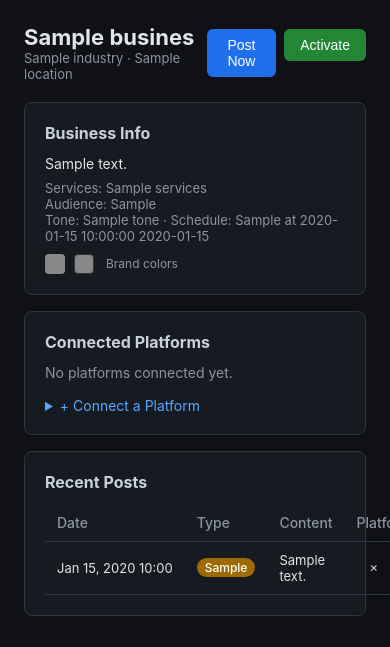
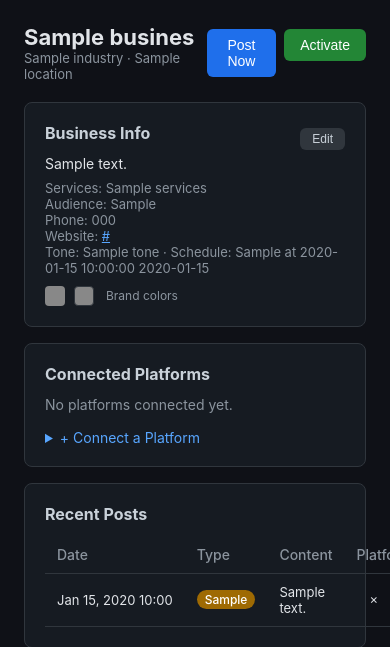
Before and after one commit to rickyisanerd/socialautopost, a FastAPI app: template app/templates/dashboard/business.html in a window 390 px wide; the page is wider, and only the part inside the window is pictured. Shown: the part 65-712 px from the top of that part. Run offline with FastAPI, Linux system fonts and the light colour scheme; the template is opened without the code that fills it: most values are stand-ins (such as "Sample title", 1, 10 or a date in 2020).

Commit message:
Add business edit form and show phone/website on dashboard
- New POST /api/businesses/{id}/edit endpoint for updating all business fields
- Business detail page now displays phone and website in Business Info section
- Inline edit form toggles on the detail page with all fields pre-populated

Co-Authored-By: Claude Opus 4.6 <noreply@anthropic.com>

```diff
--- a/app/templates/dashboard/business.html
+++ b/app/templates/dashboard/business.html
@@ -22,16 +22,114 @@
 
 <!-- Business Info -->
 <div class="card">
+    <div style="display: flex; justify-content: space-between; align-items: center;">
         <h2>Business Info</h2>
+        <button class="btn btn-secondary" style="padding: 4px 12px; font-size: 12px;" onclick="document.getElementById('edit-form').style.display = document.getElementById('edit-form').style.display === 'none' ? 'block' : 'none'; document.getElementById('info-display').style.display = document.getElementById('info-display').style.display === 'none' ? 'block' : 'none';">Edit</button>
+    </div>
+
+    <div id="info-display">
         <p style="font-size: 14px; margin-bottom: 8px;">{{ business.description }}</p>
         <p style="font-size: 13px; color: #8b949e;">Services: {{ business.services or 'Not specified' }}</p>
         <p style="font-size: 13px; color: #8b949e;">Audience: {{ business.target_audience or 'Not specified' }}</p>
+        {% if business.phone %}
+        <p style="font-size: 13px; color: #8b949e;">Phone: {{ business.phone }}</p>
+        {% endif %}
+        {% if business.website_url %}
+        <p style="font-size: 13px; color: #8b949e;">Website: <a href="{{ business.website_url }}" target="_blank" style="color: #58a6ff;">{{ business.website_url }}</a></p>
+        {% endif %}
         <p style="font-size: 13px; color: #8b949e;">Tone: {{ business.tone }} &middot; Schedule: {{ business.posting_days }} at {{ business.posting_time }} {{ business.timezone }}</p>
         <div style="margin-top: 8px;">
             <span style="display:inline-block; width:20px; height:20px; background:{{ business.brand_color_primary }}; border-radius:4px; vertical-align:middle;"></span>
             <span style="display:inline-block; width:20px; height:20px; background:{{ business.brand_color_secondary }}; border:1px solid #30363d; border-radius:4px; vertical-align:middle; margin-left:4px;"></span>
             <span style="font-size: 12px; color: #8b949e; margin-left: 8px;">Brand colors</span>
         </div>
+    </div>
+
+    <form id="edit-form" method="POST" action="/api/businesses/{{ business.id }}/edit" style="display: none; margin-top: 12px;">
+        <div class="form-row">
+            <div>
+                <label>Business Name *</label>
+                <input type="text" name="name" required value="{{ business.name }}">
+            </div>
+            <div>
+                <label>Industry *</label>
+                <input type="text" name="industry" required value="{{ business.industry }}">
+            </div>
+        </div>
+
+        <label>Description *</label>
+        <textarea name="description" rows="3" required>{{ business.description }}</textarea>
+
+        <label>Services</label>
+        <textarea name="services" rows="2">{{ business.services or '' }}</textarea>
+
+        <div class="form-row">
+            <div>
+                <label>Location</label>
+                <input type="text" name="location" value="{{ business.location or '' }}">
+            </div>
+            <div>
+                <label>Phone</label>
+                <input type="text" name="phone" value="{{ business.phone or '' }}">
+            </div>
+        </div>
+
+        <label>Website URL</label>
+        <input type="url" name="website_url" value="{{ business.website_url or '' }}" placeholder="https://example.com">
+
+        <label>Target Audience</label>
+        <input type="text" name="target_audience" value="{{ business.target_audience or '' }}">
+
+        <div class="form-row">
+            <div>
+                <label>Brand Tone</label>
+                <select name="tone">
+                    <option value="professional" {{ 'selected' if business.tone == 'professional' }}>Professional</option>
+                    <option value="friendly" {{ 'selected' if business.tone == 'friendly' }}>Friendly & Casual</option>
+                    <option value="friendly and professional" {{ 'selected' if business.tone == 'friendly and professional' }}>Friendly & Professional</option>
+                    <option value="humorous" {{ 'selected' if business.tone == 'humorous' }}>Humorous</option>
+                    <option value="authoritative" {{ 'selected' if business.tone == 'authoritative' }}>Authoritative / Expert</option>
+                    <option value="inspirational" {{ 'selected' if business.tone == 'inspirational' }}>Inspirational</option>
+                </select>
+            </div>
+            <div>
+                <label>Timezone</label>
+                <select name="timezone">
+                    <option value="America/Chicago" {{ 'selected' if business.timezone == 'America/Chicago' }}>Central (Chicago)</option>
+                    <option value="America/New_York" {{ 'selected' if business.timezone == 'America/New_York' }}>Eastern (New York)</option>
+                    <option value="America/Denver" {{ 'selected' if business.timezone == 'America/Denver' }}>Mountain (Denver)</option>
+                    <option value="America/Los_Angeles" {{ 'selected' if business.timezone == 'America/Los_Angeles' }}>Pacific (Los Angeles)</option>
+                </select>
+            </div>
+        </div>
+
+        <div class="form-row">
+            <div>
+                <label>Primary Brand Color</label>
+                <input type="color" name="brand_color_primary" value="{{ business.brand_color_primary }}">
+            </div>
+            <div>
+                <label>Secondary Brand Color</label>
+                <input type="color" name="brand_color_secondary" value="{{ business.brand_color_secondary }}">
+            </div>
+        </div>
+
+        <div class="form-row">
+            <div>
+                <label>Posting Days</label>
+                <input type="text" name="posting_days" value="{{ business.posting_days }}">
+            </div>
+            <div>
+                <label>Posting Time</label>
+                <input type="time" name="posting_time" value="{{ business.posting_time }}">
+            </div>
+        </div>
+
+        <div style="margin-top: 16px; display: flex; gap: 8px;">
+            <button type="submit" class="btn btn-primary">Save Changes</button>
+            <button type="button" class="btn btn-secondary" onclick="document.getElementById('edit-form').style.display='none'; document.getElementById('info-display').style.display='block';">Cancel</button>
+        </div>
+    </form>
 </div>
 
 <!-- Connected Platforms -->
```
Also changed, not shown: app/api/routes/businesses.py (+43 -0 lines). Lines whose indentation alone changed are shown as unchanged.
